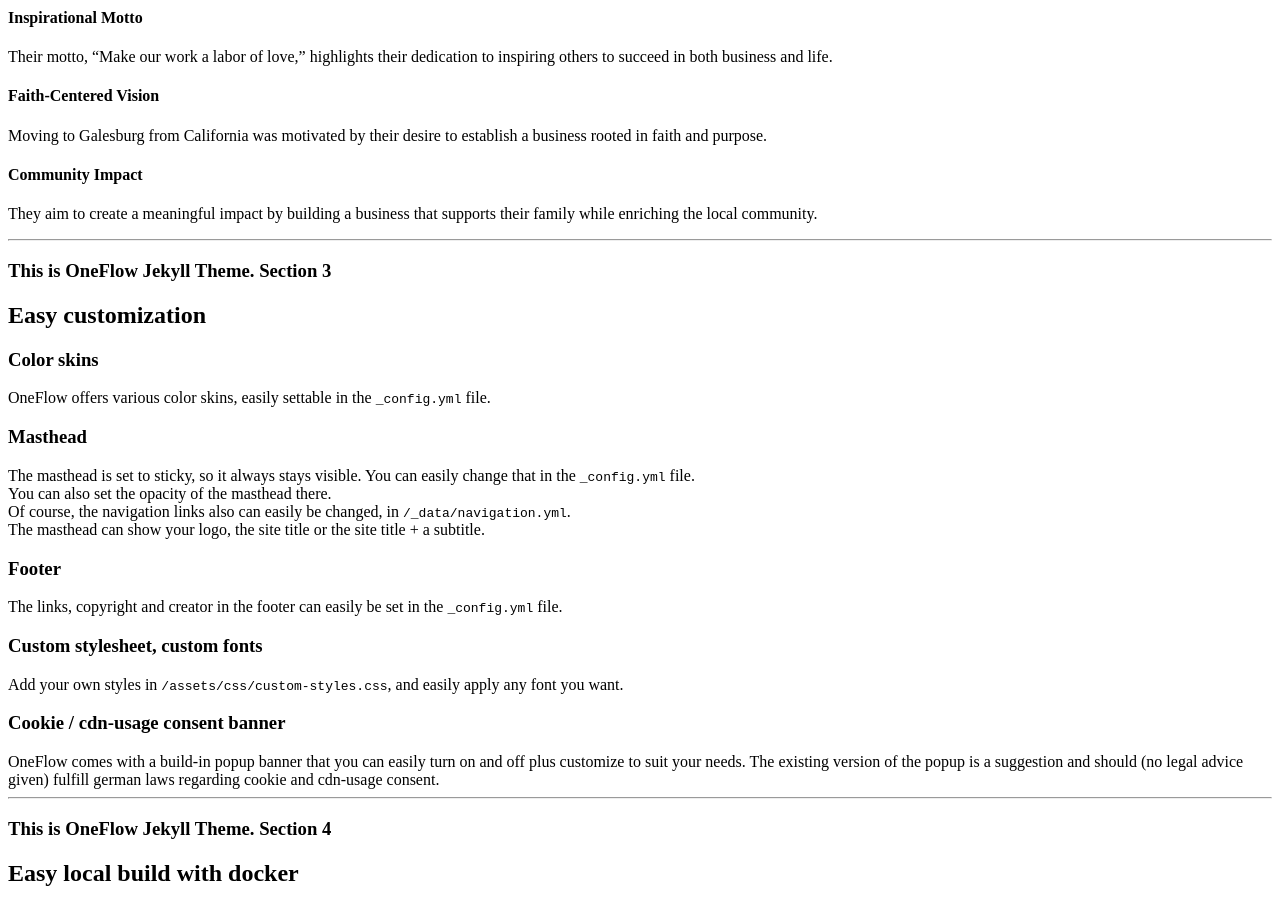
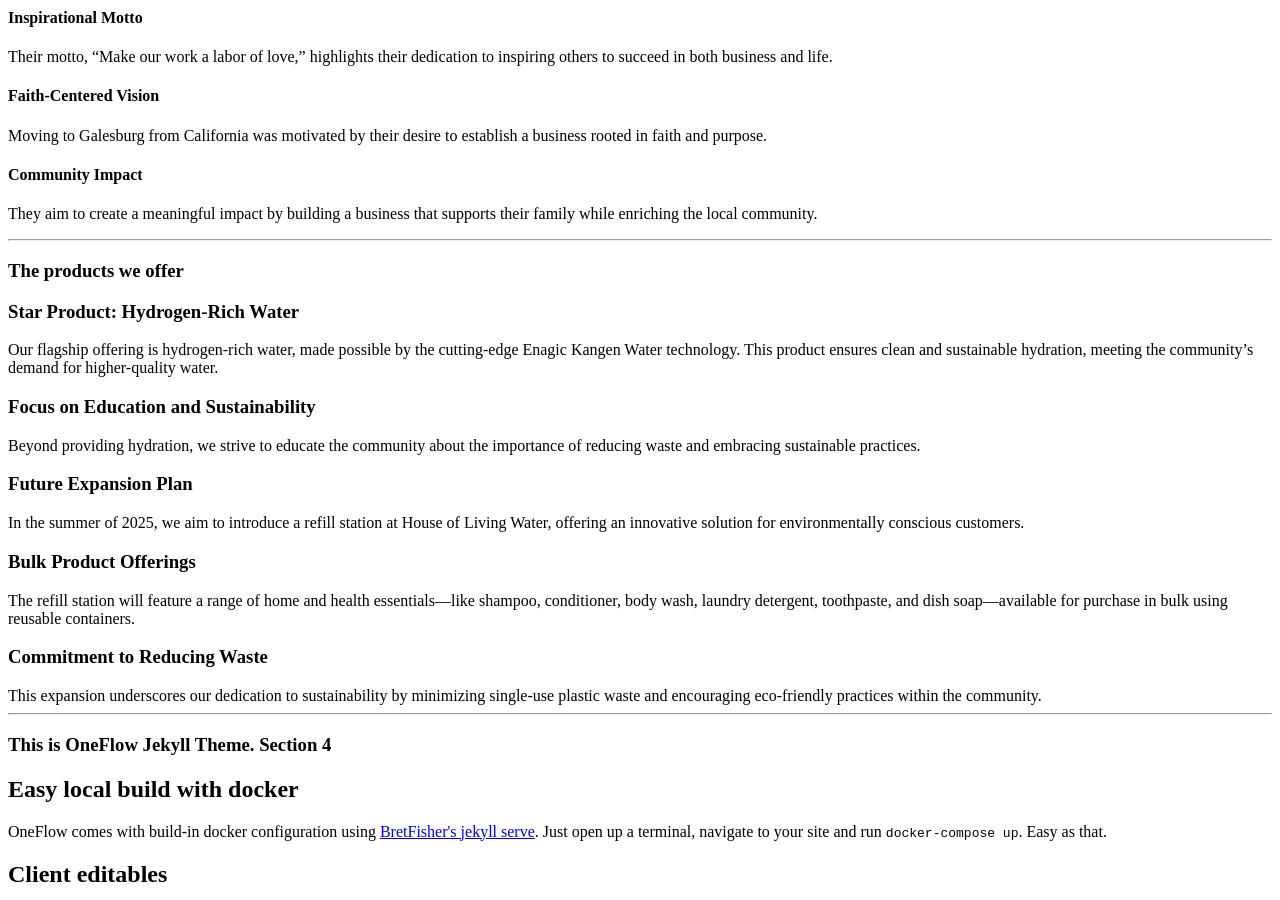
Before and after one commit to HouseOfLivingWater/HouseOfLivingWater.github.io, a Jekyll site: the page built from _pages/index.html, in a window 1280 px wide and 900 px high, scrolled down 3706 px. Built offline with Jekyll 4.4.1, drawn with Linux system fonts in a browser that asks for light colours; cached includes are drawn as plain includes.

Commit message:
Section 3

```diff
--- a/_pages/index.html
+++ b/_pages/index.html
@@ -167,34 +167,26 @@
 
 <section class="site-section alternative-color" id="section-3">
 
-    <h1>This is OneFlow Jekyll Theme. Section 3</h1>
+    <h1>The products we offer</h1>
 
-    <h2>Easy customization</h2>
 
-    <h3>Color skins</h3>
+    <h3>Star Product: Hydrogen-Rich Water</h3>
 
-    OneFlow offers various color skins, easily settable in the <code>_config.yml</code> file.
+    Our flagship offering is hydrogen-rich water, made possible by the cutting-edge Enagic Kangen Water technology. This product ensures clean and sustainable hydration, meeting the community’s demand for higher-quality water.
 
-    <h3>Masthead</h3>
+    <h3>Focus on Education and Sustainability</h3>
 
-    The masthead is set to sticky, so it always stays visible. You can easily change that in the <code>_config.yml</code> file. <br>
-    You can also set the opacity of the masthead there.<br>
-    Of course, the navigation links also can easily be changed, in <code>/_data/navigation.yml</code>.<br>
-    The masthead can show your logo, the site title or the site title + a subtitle.
+    Beyond providing hydration, we strive to educate the community about the importance of reducing waste and embracing sustainable practices.
 
-    <h3>Footer</h3>
+    <h3>Future Expansion Plan</h3>
 
-    The links, copyright and creator in the footer can easily be set in the <code>_config.yml</code> file.
+    In the summer of 2025, we aim to introduce a refill station at House of Living Water, offering an innovative solution for environmentally conscious customers.
 
-    <h3>Custom stylesheet, custom fonts</h3>
-    Add your own styles in <code>/assets/css/custom-styles.css</code>,
-    <span style="font-family: 'Great Vibes';"> and easily apply any font you want. </span>
+    <h3>Bulk Product Offerings</h3>
+    The refill station will feature a range of home and health essentials—like shampoo, conditioner, body wash, laundry detergent, toothpaste, and dish soap—available for purchase in bulk using reusable containers.
 
-    <h3>Cookie / cdn-usage consent banner</h3>
-    OneFlow comes with a build-in popup banner that you can easily turn on and off plus customize to suit your needs.
-    The existing version of the popup is a suggestion and should (no legal advice given) fulfill german laws regarding
-    cookie and cdn-usage consent.
-
+    <h3>Commitment to Reducing Waste</h3>
+    This expansion underscores our dedication to sustainability by minimizing single-use plastic waste and encouraging eco-friendly practices within the community.
 </section>
 
 
```
